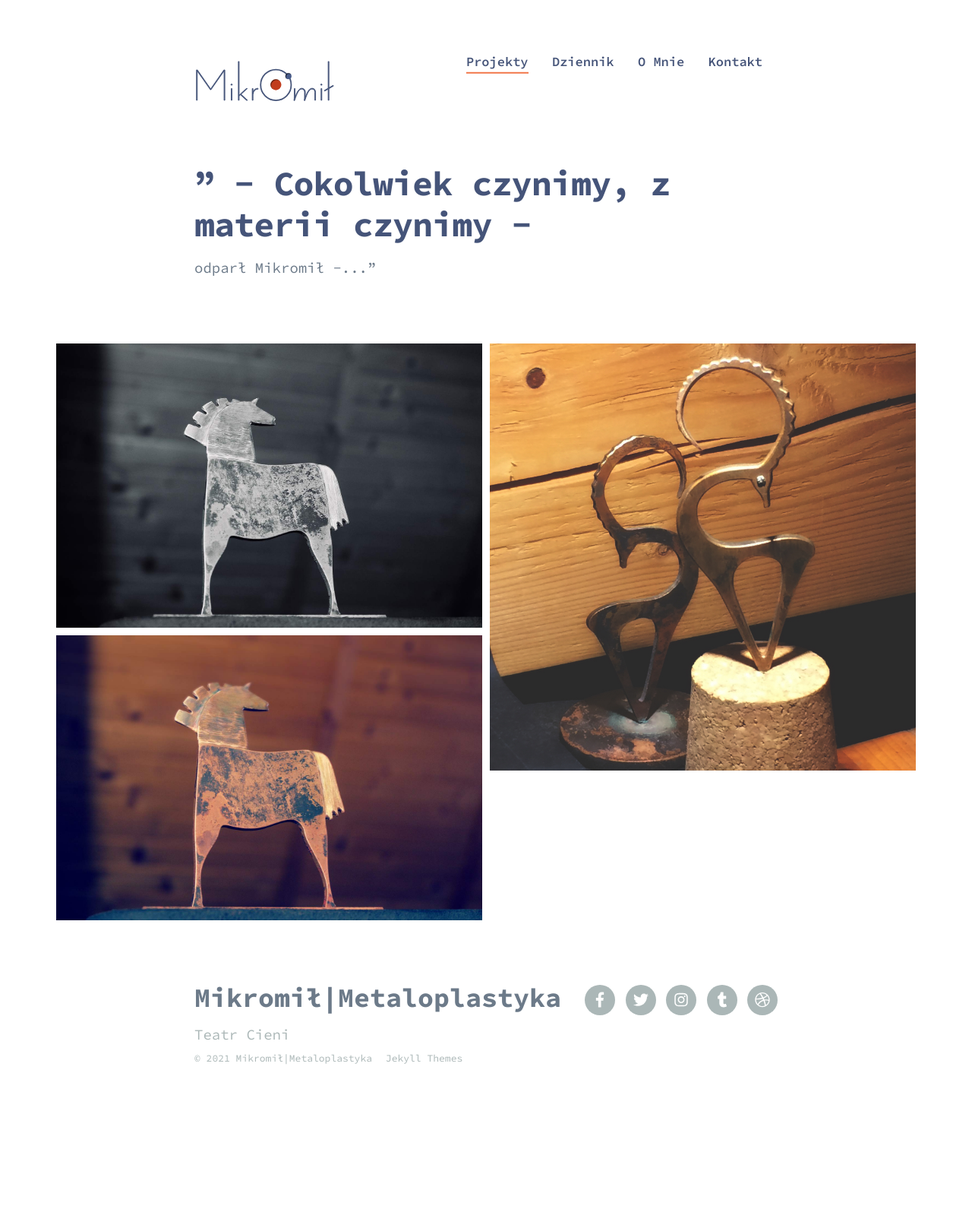
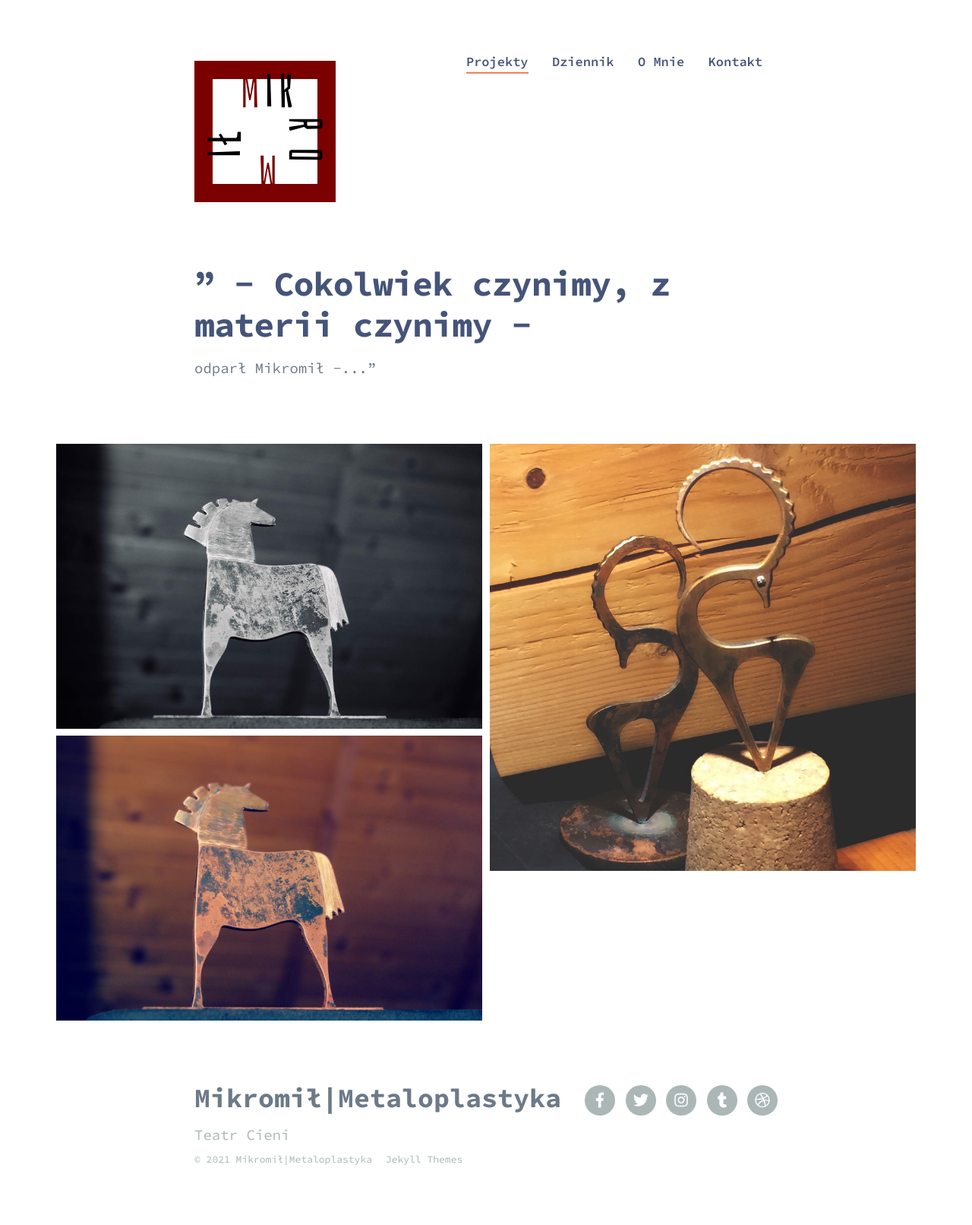
Before and after one commit to Mikromil/emka, a Jekyll site: the page built from index.html, in a window 1280 px wide. Shown: the whole page at 76% size. Built offline with Jekyll 4.4.1, drawn with Linux system fonts in a browser that asks for light colours; nearby versions of some CDN libraries; before the commit the page ends 1479 px from its top, so only the background shows below that.

Commit message:
Update settings.yml

```diff
--- a/_data/settings.yml
+++ b/_data/settings.yml
@@ -3,7 +3,7 @@ basic_settings:
   favicon_image: /images/favicon.png
 
 header_settings:
-  logo_image: /images/Mikromił.svg
+  logo_image: /images/MIKROMIŁ.svg
   logo_width: 186
 
 menu_settings:
```
